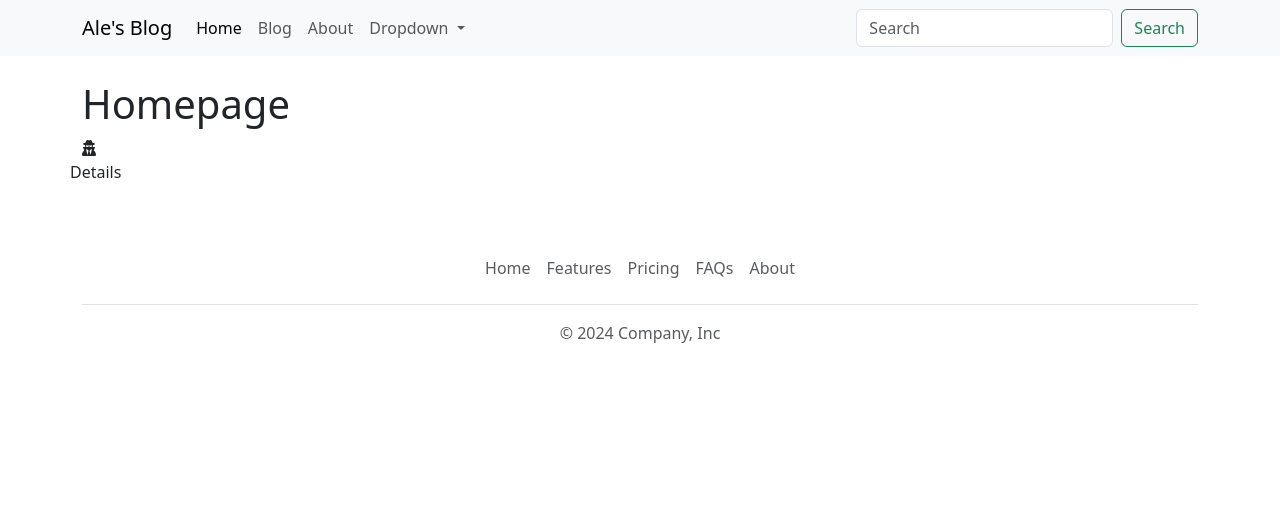
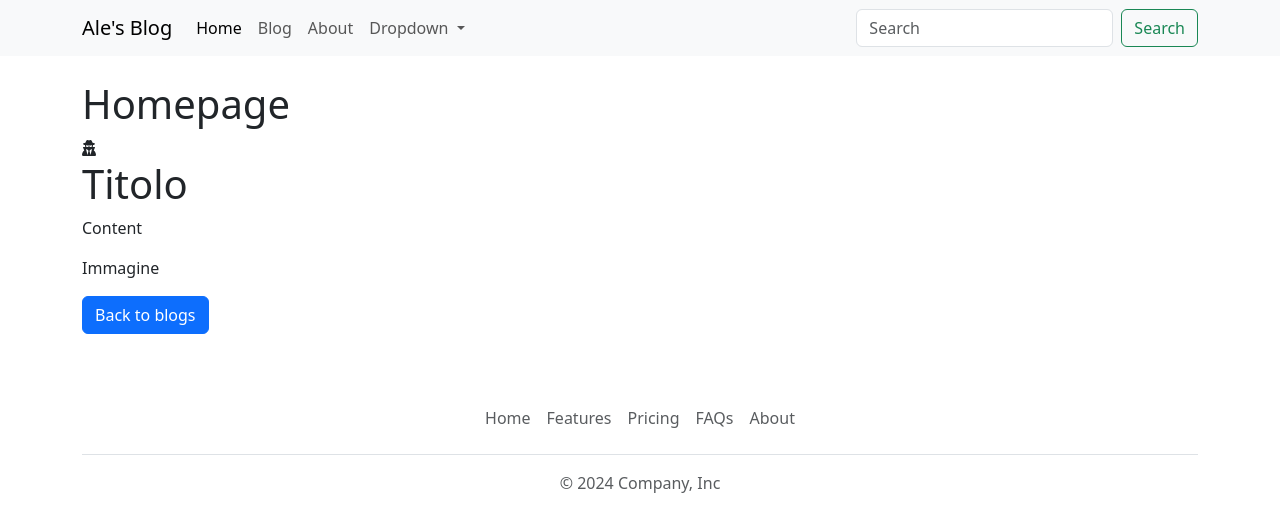
Before and after one commit to alessandro-barate/vite-boolfolio, a Vue app: page /blog/1 in a window 1280 px wide. Shown: the top 532 px of the page. Built offline with nearby package versions, Linux system fonts and the light colour scheme.

Commit message:
[UPD] Post detail's card styled

```diff
--- a/src/assets/scss/_partials/_global.scss
+++ b/src/assets/scss/_partials/_global.scss
@@ -0,0 +1,3 @@
+.btn-width {
+  width: 10%;
+}
--- a/src/pages/PostDetail.vue
+++ b/src/pages/PostDetail.vue
@@ -4,6 +4,15 @@ export default {
 };
 </script>
 
-<template>Details</template>
+<template>
+  <h1>Titolo</h1>
+  <p>Content</p>
+  <p>Immagine</p>
+  <div class="btn-width">
+    <router-link class="btn btn-primary" :to="{ name: 'posts' }"
+      >Back to blogs</router-link
+    >
+  </div>
+</template>
 
 <style></style>
```
